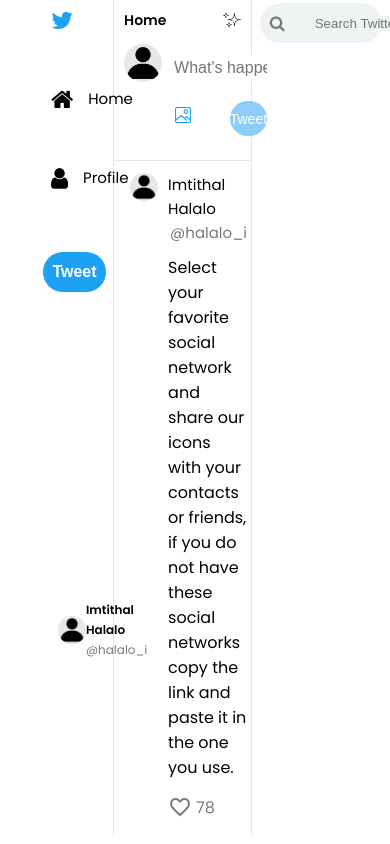
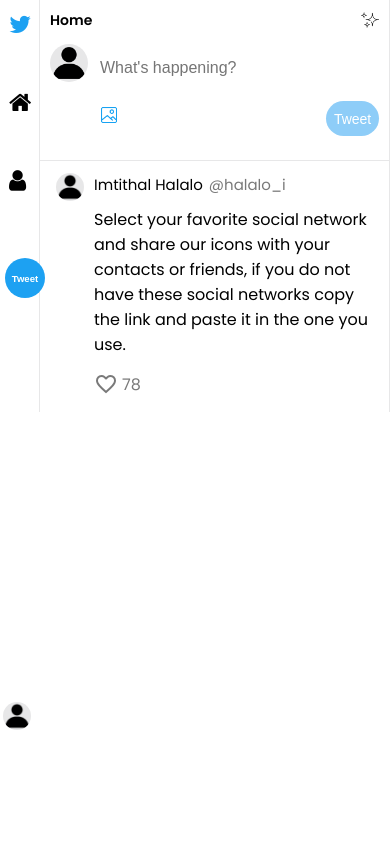
Before and after one commit to imtithalhalalo/clone-twitter, a PHP site: page /feed.html in a window 390 px wide; the page is wider, and only the part inside the window is pictured. Run offline with PHP 8.4, Linux system fonts and the light colour scheme.

Commit message:
Adding responsiveness to the feed page

```diff
--- a/frontend/css/style.css
+++ b/frontend/css/style.css
@@ -474,6 +474,56 @@ select {
     padding-left: 100px;
     padding-right: 110px;
   }
+  /* Feed Page */
+  .header {
+    width: 10%;
+    padding: 10px 5px;
+  }
+
+  .main {
+    margin-left: 10%;
+    width: 90%;
+  }
+  .header span {
+    display: none;
+  }
+
+  .header .tweet-button {
+    width: 40px;
+    border-radius: 50%;
+    font-size: 0.6rem;
+  }
+
+  .header .main-account {
+    display: flex;
+    justify-content: center;
+  }
+
+  .header .main-account i {
+    display: none;
+  }
+
+  .nav-links a {
+    display: flex;
+    align-items: center;
+    padding: 4px 4px 4px 4px;
+    font-size: 15px;
+    width: fit-content;
+  }
+  .nav-links a i {
+    margin-right: 0;
+  }
+
+  .tweets-feed {
+    max-width: 100%;
+    width: 100%;
+    margin: 0;
+  }
+  .search-feed {
+    display: none;
+    width: 0;
+    padding: 0;
+  }
 }
 
 @media only screen and (max-width: 800px) {
@@ -490,4 +540,11 @@ select {
     padding-top: 3px;
     padding: 24px;
   }
+  .nav-links a {
+    display: flex;
+    align-items: center;
+    padding: 2px 4px 4px 4px;
+    font-size: 15px;
+    width: fit-content;
+  }
 }
```
